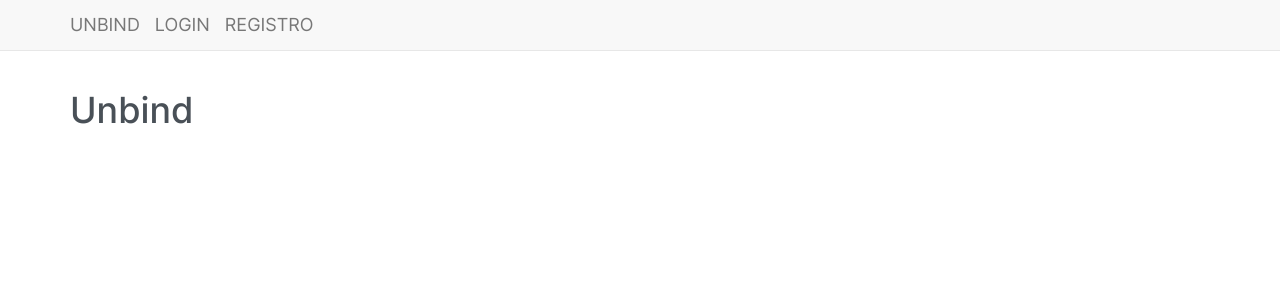
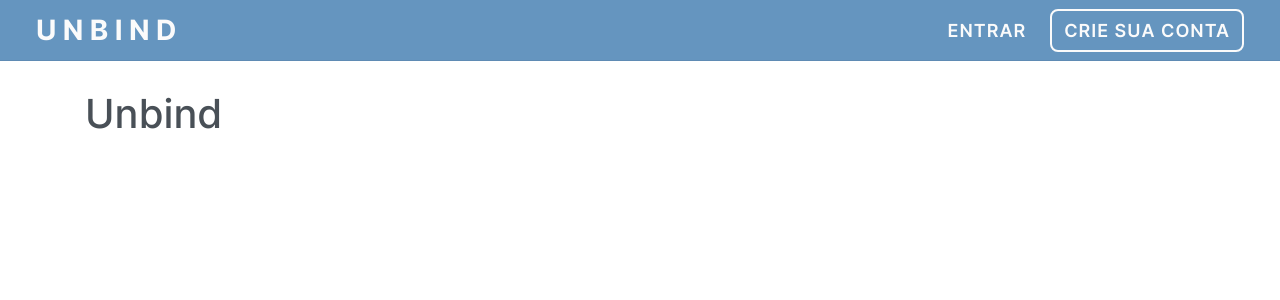
Before and after one commit to ads-unbind/unbind, a Django app: page / in a window 1280 px wide. Shown: the top 300 px of the page. Run offline with Django 3.2, Linux system fonts and the light colour scheme; some libraries are stand-ins or nearby versions.

Commit message:
Estiliza navbar

```diff
--- a/src/static/css/style.css
+++ b/src/static/css/style.css
@@ -1,6 +1,6 @@
 @charset "UTF-8";
 
-/* Adding Inter font types */
+/* Inter font family */
 
 @font-face {
     font-family: 'Inter';
@@ -128,13 +128,91 @@
     src: url("../fonts/Inter/Inter-BlackItalic.woff2") format("woff2"), url("../fonts/Inter/Inter-BlackItalic.woff") format("woff");
 }
 
+
+/* style.css */
+
+:root {
+    --unbind-blue-1: #6595bf;
+    --unbind-blue-2: #a0bdd9;
+    --unbind-green-1: #65bf73;
+    --unbind-green-2: #a0d9a9;
+    --unbind-white: #fbfbfb;
+    --unbind-black: #444444;
+}
+
 body {
     margin: 0;
-    font-family: Inter;
-    font-size: 1rem;
+    font-family: Inter, Roboto;
+    font-size: 1.25rem;
     font-weight: 400;
     line-height: 1.5;
     color: #495057;
     text-align: left;
     background-color: #fff;
 }
+
+a {
+    font-weight: 500;
+}
+
+.uppercase {
+    text-transform: uppercase;
+}
+
+.navbar {
+    display: flex;
+    flex-wrap: wrap;
+    align-items: center;
+    justify-content: space-between;
+    padding: .25rem 2.25rem;
+    border-bottom: 1px solid rgba(27, 31, 59, 0.08);
+    background-color: var(--unbind-blue-1);
+}
+
+.navbar-brand {
+    color: var(--unbind-white);
+    font-size: 1.75rem;
+    font-weight: 700;
+    letter-spacing: 0.4rem;
+}
+
+.navbar-brand:hover {
+    color: var(--unbind-blue-2);
+    letter-spacing: 0.5rem;
+    transition: color 0.5s ease-in-out, letter-spacing 0.5s ease-in-out;
+}
+
+.nav-link {
+    color: var(--unbind-white);
+    font-weight: 600;
+    font-size: 1.125rem;
+    letter-spacing: 0.0625rem;
+}
+
+.nav-link:hover {
+    color: var(--unbind-blue-2);
+}
+
+.btn {
+    font-weight: 600;
+    background-color: transparent;
+    color: var(--unbind-blue-1);
+    text-align: center;
+    vertical-align: middle;
+    font-size: 1.125rem;
+    letter-spacing: 0.0625rem;
+    border-radius: 0.5rem;
+    border: 2px solid transparent;
+}
+
+.btn-outline-white {
+    border: 2px solid var(--unbind-white);
+    background: transparent;
+    color: var(--unbind-white);
+}
+
+.btn-outline-white:hover {
+    background: var(--unbind-white);
+    color: var(--unbind-blue-1);
+    transition: color 0.5s ease-in-out, background 0.5s ease-in-out;
+}
--- a/src/templates/base.html
+++ b/src/templates/base.html
@@ -5,30 +5,41 @@
 <head>
     <meta charset="UTF-8">
     <title>{% block title %}UNBIND{% endblock %}</title>
-    <link rel="stylesheet" href="https://maxcdn.bootstrapcdn.com/bootstrap/3.4.0/css/bootstrap.min.css">
+    <link rel="stylesheet" href="https://stackpath.bootstrapcdn.com/bootstrap/4.1.3/css/bootstrap.min.css">
     <link rel="stylesheet" href="{% static 'css/style.css' %}">
 </head>
 
 <body>
-    <nav class='navbar navbar-default navbar-static-top'>
-        <div class="container">
-            <ul class='nav navbar-nav'>
-                <li><a class='navbar-brand' href="{% url 'index' %}">UNBIND</a></li>
-                {% if request.user and not request.user.is_authenticated %}
-                    <li><a class='navbar-brand' href="{% url 'login' %}">LOGIN</a></li>
-                    <li><a class='navbar-brand' href="{% url 'register' %}">REGISTRO</a></li>
-                {% else %}
-                    <li><a class='navbar-brand' href="{% url 'logout' %}">LOGOUT</a></li>
-                    {% if user.is_superuser %}
-                    <li><a class='navbar-brand' href="{% url 'admin:index' %}">ADMIN</a></li>
-                    {% endif %}
-                {% endif %}
+    <nav class="navbar navbar-expand-md fixed-top uppercase">
+        <a class="navbar-brand" href="{% url 'index' %}">UNBIND</a> {% if request.user and not request.user.is_authenticated %}
+        <div class="justify-content-end">
+            <ul class="navbar-nav mr-auto">
+                <li class="nav-item">
+                    <a class="nav-link" href="{% url 'login' %}">Entrar</a>
+                </li>
+                <a class="btn btn-outline-white ml-lg-3" href="{% url 'register' %}">Crie sua conta</a>
             </ul>
         </div>
+        {% else %} {% if user.is_superuser %}
+        <div class="justify-content-between">
+            <ul class="navbar-nav mr-auto">
+                <li class="nav-item">
+                    <a class="nav-link" href="{% url 'admin:index' %}">Painel do Admin</a>
+                </li>
+            </ul>
+        </div>
+        {% endif %}
+        <div class="justify-content-end">
+            <ul class="navbar-nav mr-auto">
+                <li class="nav-item">
+                    <a class="nav-link" href="{% url 'logout' %}">Sair</a>
+                </li>
+            </ul>
+        </div>
+        {% endif %}
     </nav>
-    <div class="container" id="main">
-        {% block body %}
-        {% endblock %}
+    <div class="container" id="main" style="margin-top: 90px;">
+        {% block body %} {% endblock %}
     </div>
 </body>
 
```
